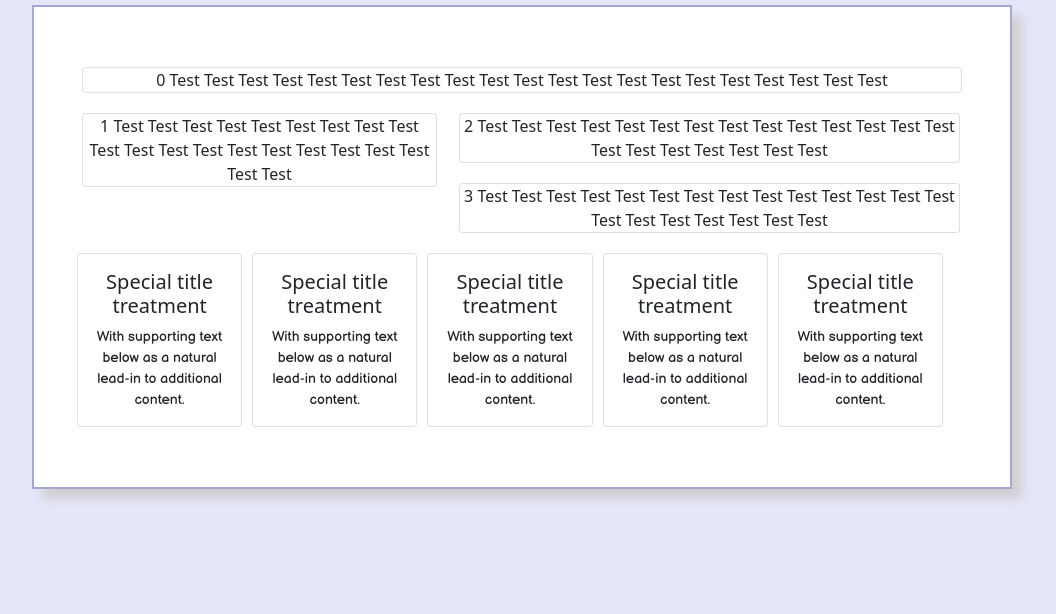
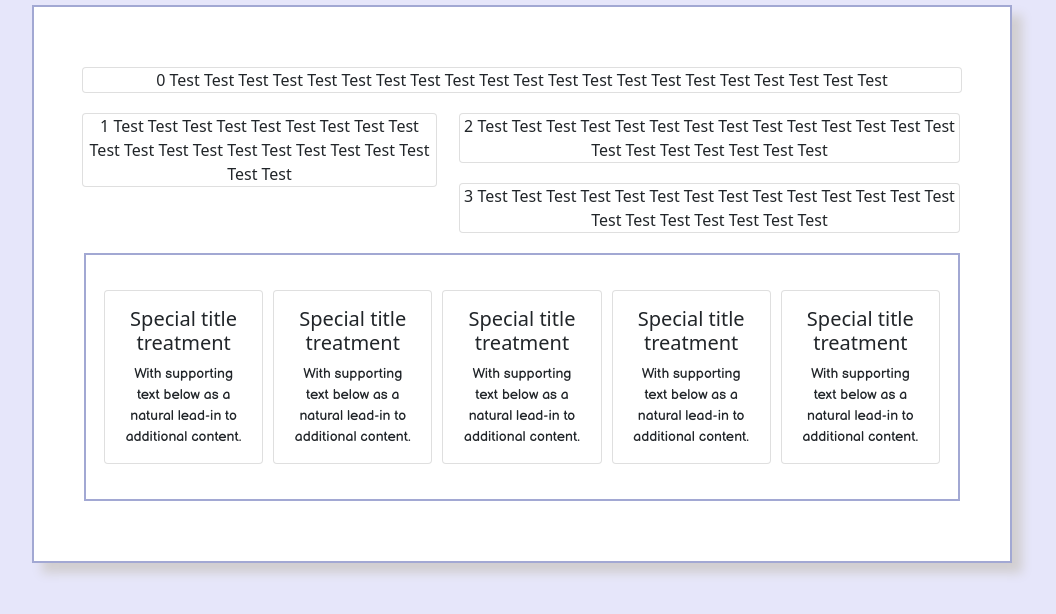
Before and after one commit to WHuynh14/current-weather-forecast-2, a plain HTML site: page index.html in a window 1280 px wide. Shown: the part 76-690 px from the top of the page, without its empty margins (118-1174 px from the left). Drawn offline with nearby package versions, Linux system fonts and the light colour scheme.

Commit message:
Fixed the styling and spacing of bottom container

```diff
--- a/css/weather.css
+++ b/css/weather.css
@@ -22,12 +22,20 @@ body {
   padding: 30px 150px;
 }
 
-.container {
+.container-top {
   border: 2px solid #a2a8d3;
   padding: 50px 50px;
   max-width: 1000px;
   background-color: white;
   box-shadow: 10px 10px 10px rgba(209, 206, 208, 1);
+}
+
+.container-bottom {
+  border: 2px solid #a2a8d3;
+  padding: 25px;
+  margin: 10px 0px;
+  max-width: 1000px;
+  background-color: white;
 }
 
 .row-1 {
--- a/index.html
+++ b/index.html
@@ -25,7 +25,7 @@
   </head>
   <body>
     <h1>Hello, where would you like to explore?</h1>
-    <div class="container">
+
     <!--
       <form id="city-country-form">
         <div class="row search">
@@ -71,7 +71,7 @@ Monday October 4, 2021 at 9:24PM
       </div>
 
       <br /> -->
-
+    <div class="container container-top">
       <div class="row">
         <div class="col-md-12 long">
           <div class="card">
@@ -103,7 +103,9 @@ Monday October 4, 2021 at 9:24PM
             </div>
           </div>
         </div>
+      </div>
 
+      <div class="container container-bottom">
         <div class="row row-cols-5">
           <div class="col many">
             <div class="card">
@@ -162,7 +164,7 @@ Monday October 4, 2021 at 9:24PM
           </div>
         </div>
       </div>
-
+    </div>
     <!-- <div class="row">
         <div class="col">
           <div class="card">
@@ -254,6 +256,5 @@ Monday October 4, 2021 at 9:24PM
 <script src="js/weather.js"></script>
   </body>
 </html> -->
-    </div>
   </body>
 </html>
```
Lines whose indentation alone changed are shown as unchanged.
